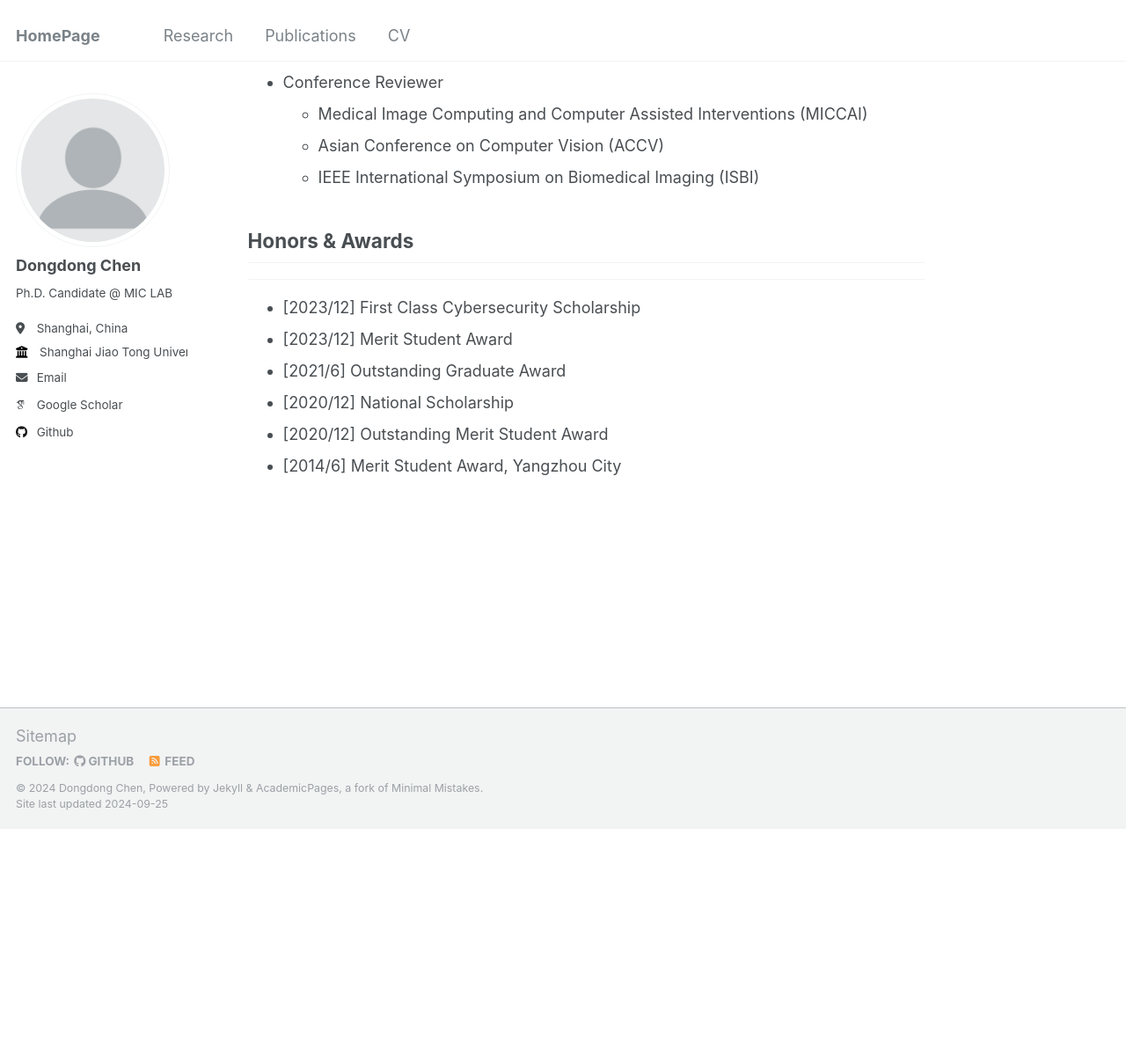
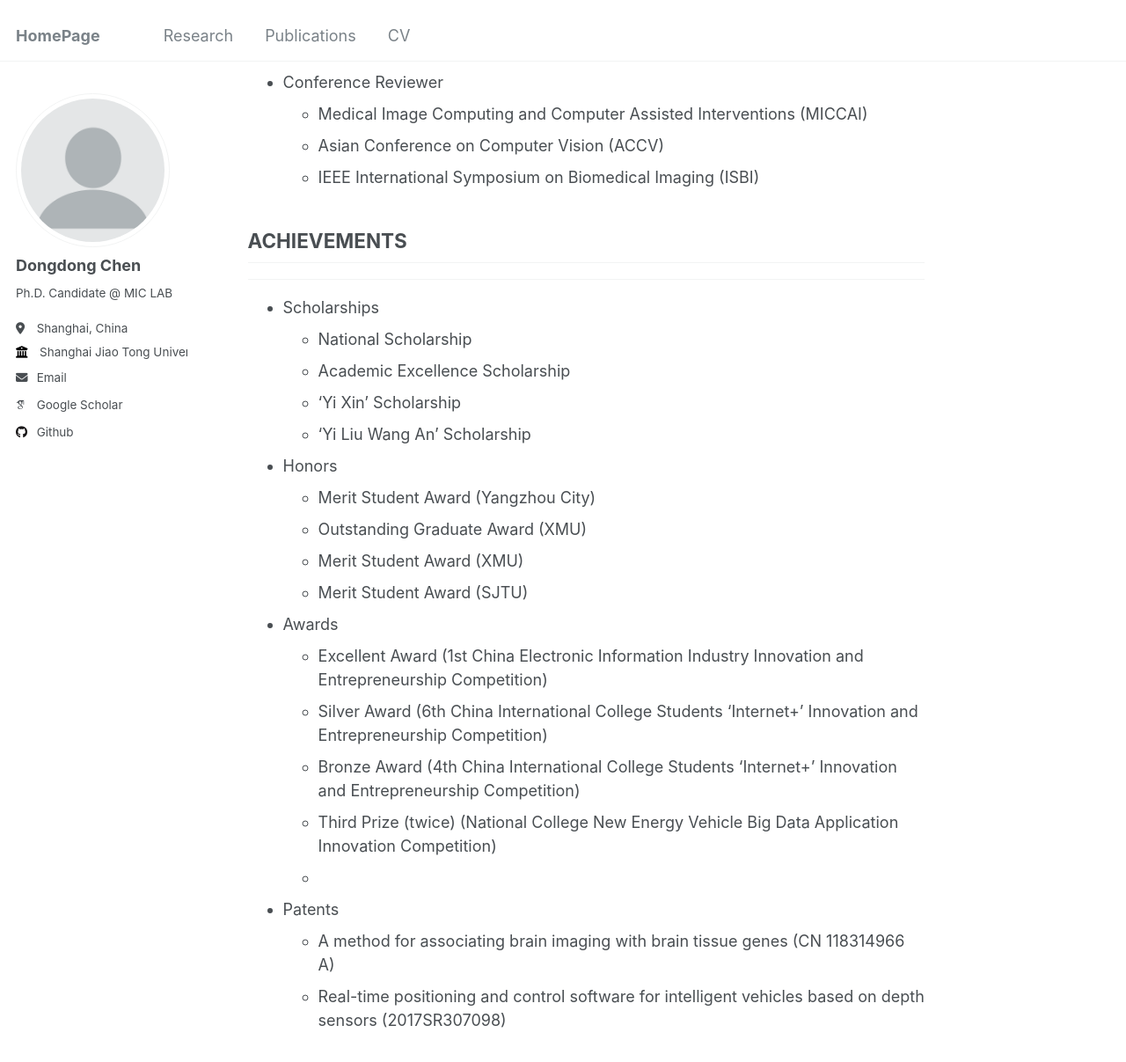
Before and after one commit to DongDChen/DongDChen.github.io, a Jekyll site: the page built from _pages/about.md, in a window 1280 px wide and 1400 px high, scrolled down 572 px. Shown: the top 1207 px of the window at 88% size. Built offline with Jekyll 4.4.1, drawn with Linux system fonts in a browser that asks for light colours; some web fonts are replaced; before the commit the page ends 1514 px from its top, so only the background shows below that.

Commit message:
Update about.md

```diff
--- a/_pages/about.md
+++ b/_pages/about.md
@@ -27,11 +27,24 @@ Activities
   - IEEE International Symposium on Biomedical Imaging (ISBI)
 
 
-## Honors & Awards
+## ACHIEVEMENTS
 ------
-- \[2023/12\] First Class Cybersecurity Scholarship
-- \[2023/12\] Merit Student Award
-- \[2021/6\] Outstanding Graduate Award
-- \[2020/12\] National Scholarship
-- \[2020/12\] Outstanding Merit Student Award
-- \[2014/6\] Merit Student Award, Yangzhou City
+- Scholarships
+  - National Scholarship
+  - Academic Excellence Scholarship
+  - ‘Yi Xin’ Scholarship
+  - ‘Yi Liu Wang An’ Scholarship
+- Honors
+  - Merit Student Award (Yangzhou City)
+  - Outstanding Graduate Award (XMU)
+  - Merit Student Award (XMU)
+  - Merit Student Award (SJTU)
+- Awards
+  - Excellent Award (1st China Electronic Information Industry Innovation and Entrepreneurship Competition)
+  - Silver Award (6th China International College Students 'Internet+' Innovation and Entrepreneurship Competition)
+  - Bronze Award (4th China International College Students 'Internet+' Innovation and Entrepreneurship Competition)
+  - Third Prize (twice) (National College New Energy Vehicle Big Data Application Innovation Competition)
+  -
+- Patents
+  - A method for associating brain imaging with brain tissue genes (CN 118314966 A)
+  - Real-time positioning and control software for intelligent vehicles based on depth sensors (2017SR307098)
```
